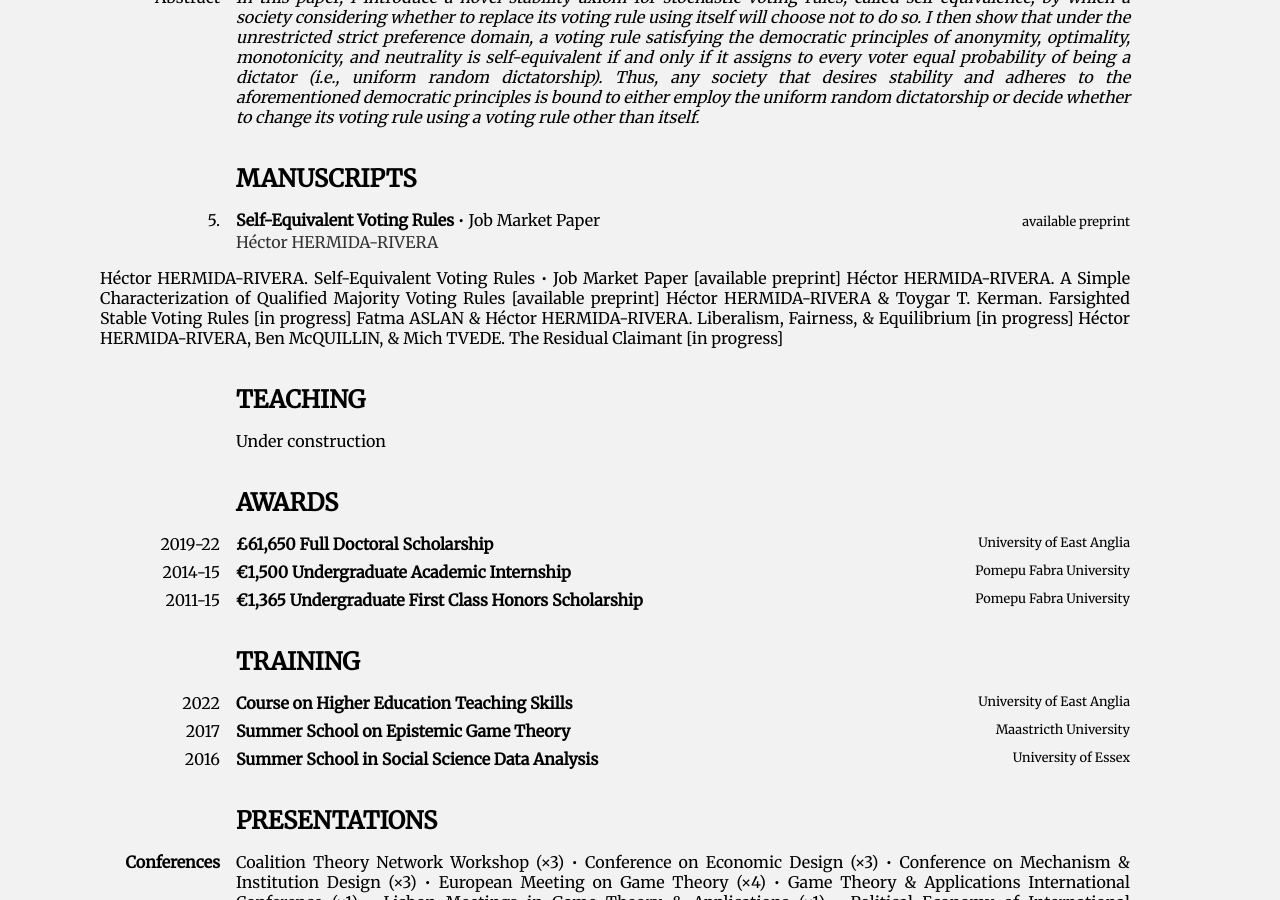
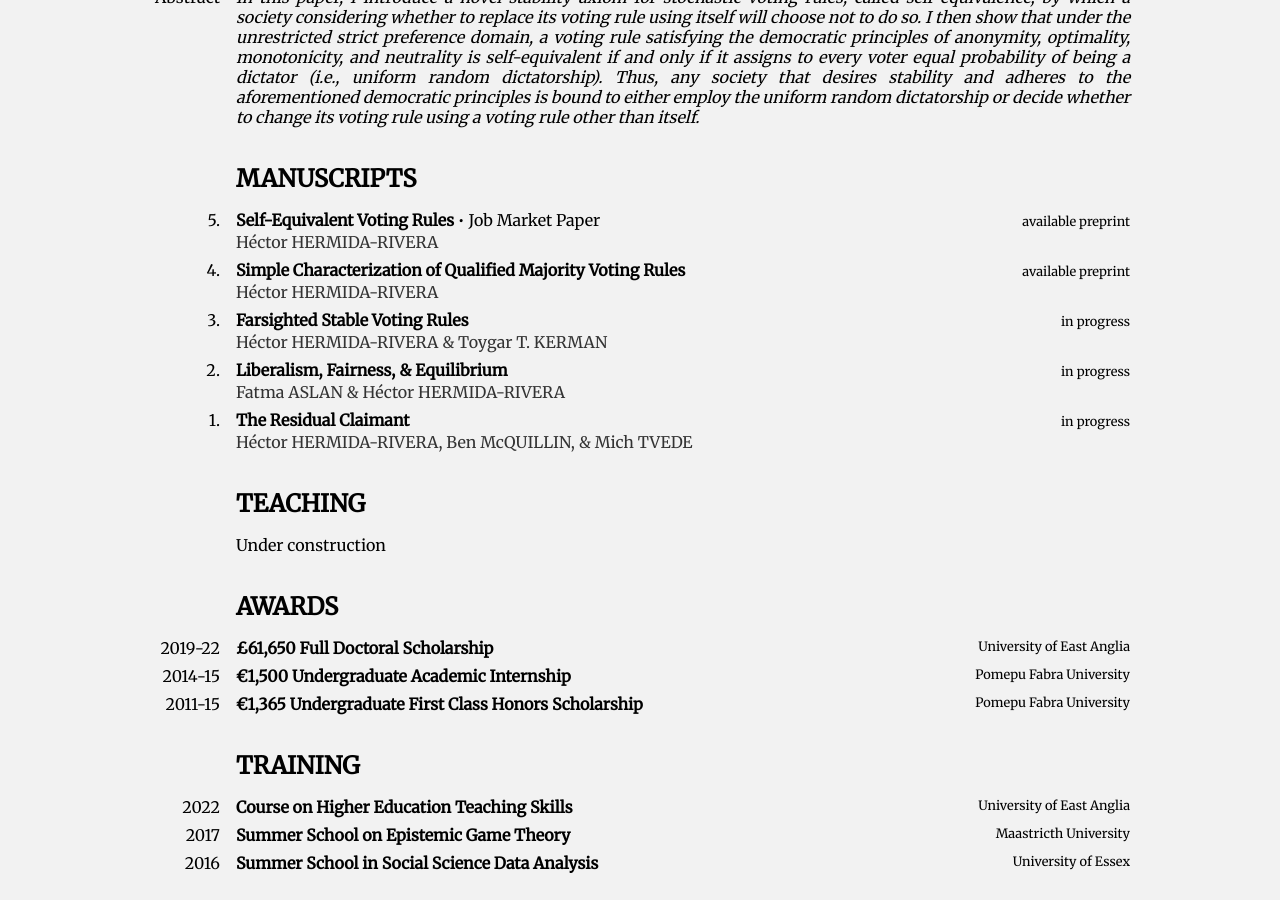
Before and after one commit to HectorHermidaRivera/hectorhermidarivera.github.io, a Jekyll site: the page built from index.md, in a window 1280 px wide and 900 px high, scrolled down 1411 px. Built offline with Jekyll 4.4.1, drawn with Linux system fonts in a browser that asks for light colours.

Commit message:
Update index.md

```diff
--- a/index.md
+++ b/index.md
@@ -145,14 +145,59 @@ title: Home
     </div>
   </div>
 
+  <div class="two-column-2rows">
+    <div class="label">4.</div>
+    <div class="value">
+      <div class="top-row">
+        <span><b>Simple Characterization of Qualified Majority Voting Rules</b></span>
+        <span>available preprint</span>
+      </div>
+      <div class="second-row">
+        Héctor HERMIDA-RIVERA
+      </div>
+    </div>
+  </div>
+
+  <div class="two-column-2rows">
+    <div class="label">3.</div>
+    <div class="value">
+      <div class="top-row">
+        <span><b>Farsighted Stable Voting Rules</b></span>
+        <span>in progress</span>
+      </div>
+      <div class="second-row">
+        Héctor HERMIDA-RIVERA & Toygar T. KERMAN
+      </div>
+    </div>
+  </div>
+
+  <div class="two-column-2rows">
+    <div class="label">2.</div>
+    <div class="value">
+      <div class="top-row">
+        <span><b>Liberalism, Fairness, & Equilibrium</b></span>
+        <span>in progress</span>
+      </div>
+      <div class="second-row">
+        Fatma ASLAN & Héctor HERMIDA-RIVERA
+      </div>
+    </div>
+  </div>
+
+  <div class="two-column-2rows">
+    <div class="label">1.</div>
+    <div class="value">
+      <div class="top-row">
+        <span><b>The Residual Claimant</b></span>
+        <span>in progress</span>
+      </div>
+      <div class="second-row">
+        Héctor HERMIDA-RIVERA, Ben McQUILLIN, & Mich TVEDE
+      </div>
+    </div>
+  </div>
+
 </div>
-
-
-Héctor HERMIDA-RIVERA. Self-Equivalent Voting Rules   •   Job Market Paper [available preprint]
-Héctor HERMIDA-RIVERA. A Simple Characterization of Qualified Majority Voting Rules [available preprint]
-Héctor HERMIDA-RIVERA & Toygar T. Kerman. Farsighted Stable Voting Rules [in progress]
-Fatma ASLAN & Héctor HERMIDA-RIVERA. Liberalism, Fairness, & Equilibrium [in progress]
-Héctor HERMIDA-RIVERA, Ben McQUILLIN, & Mich TVEDE. The Residual Claimant [in progress]
 
 ## Teaching
 <a id="teaching"></a>
```
